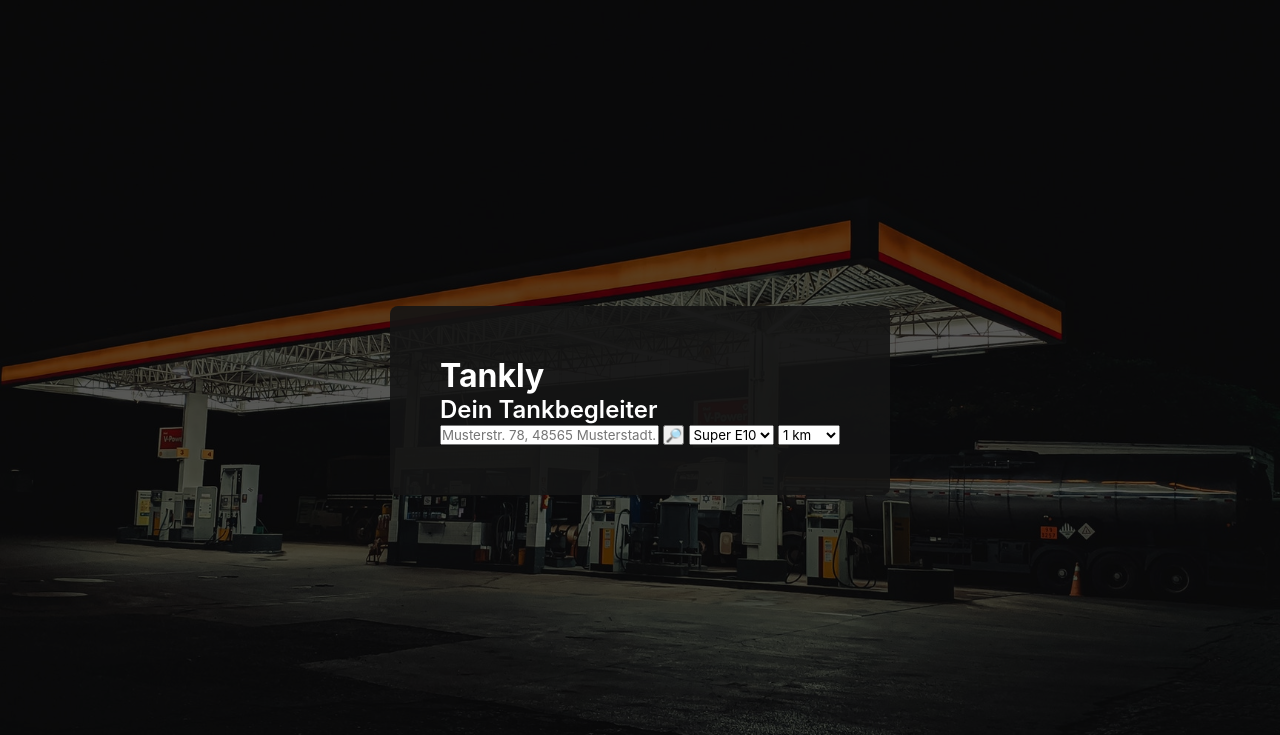
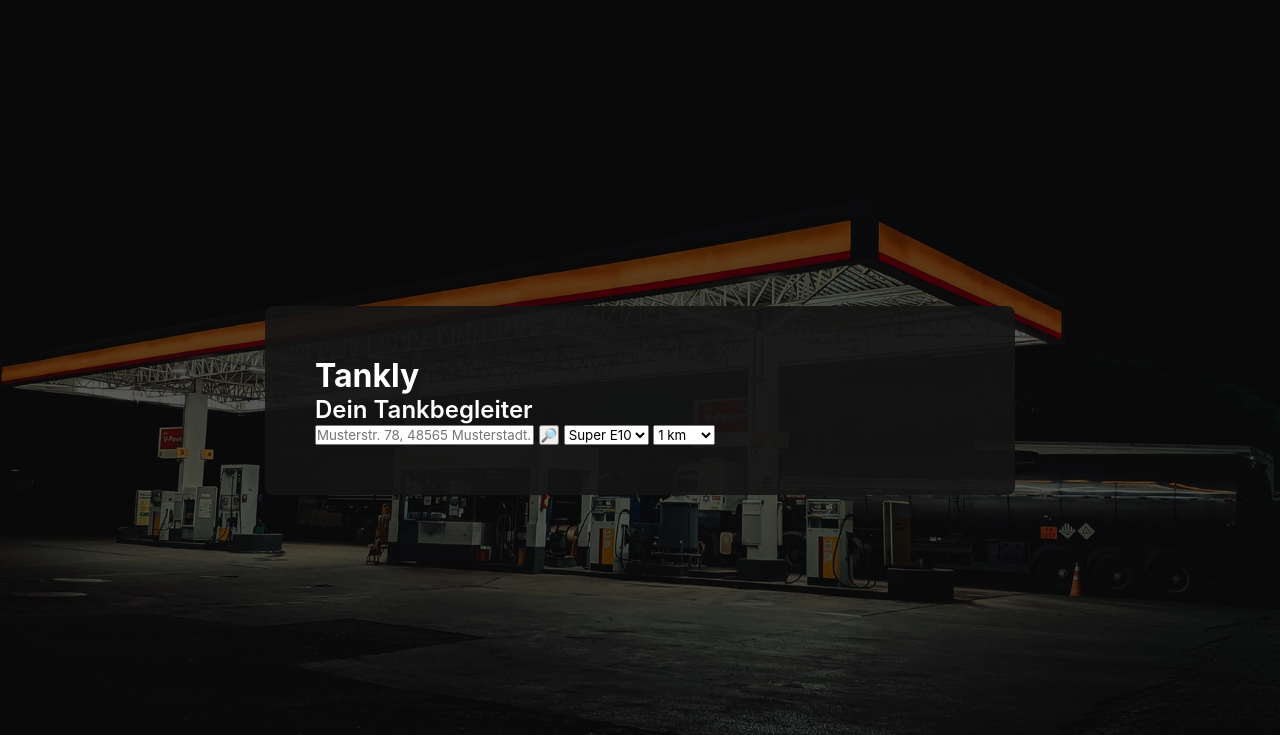
Before and after one commit to dawidduraj/tankly, a Flask app: page / in a window 1280 px wide. Shown: the top 735 px of the page. Run offline with Flask 2, Linux system fonts and the light colour scheme.

Commit message:
Adjust "main" sizing

```diff
--- a/static/main.css
+++ b/static/main.css
@@ -25,6 +25,9 @@ main{
     border-radius: 8px;
     background-color: rgba(21, 21, 21, 0.9);
     padding: 50px;
+    margin: 50px;
+    width: 80%;
+    max-width: 650px;
 }
 
 h1{
```
